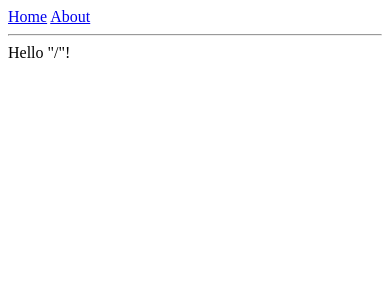
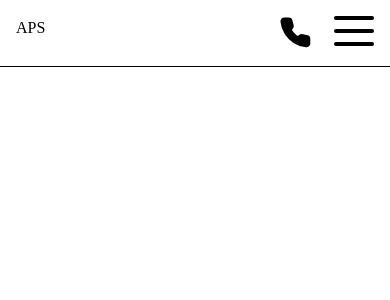
Before and after one commit to rvrios22/advanced-pest-solutions, a React (Vite) app: page / in a window 390 px wide. Shown: the top 300 px of the page. Built offline with nearby package versions, Linux system fonts and the light colour scheme.

Commit message:
add: MobileNavbar icons and styles

```diff
--- /dev/null
+++ b/src/components/nav/Hamburger.tsx
@@ -0,0 +1,12 @@
+function Hamburger() {
+  return (
+    <label className="burger" htmlFor="burger">
+      <input type="checkbox" id="burger" />
+      <span></span>
+      <span></span>
+      <span></span>
+    </label>
+  );
+}
+
+export default Hamburger;
--- a/src/components/nav/MobileNavbar.tsx
+++ b/src/components/nav/MobileNavbar.tsx
@@ -0,0 +1,18 @@
+import React from "react";
+import "../../css/navbar.css";
+import Hamburger from "./Hamburger";
+import Phone from "./Phone";
+
+function MobileNavbar() {
+  return (
+    <nav>
+      <div className="nav-item-left">APS</div>
+      <div className="nav-item-right">
+        <Phone />
+        <Hamburger />
+      </div>
+    </nav>
+  );
+}
+
+export default MobileNavbar;
--- a/src/components/nav/Navbar.tsx
+++ b/src/components/nav/Navbar.tsx
@@ -0,0 +1,9 @@
+import React from 'react'
+
+function Navbar() {
+  return (
+    <div>Navbar</div>
+  )
+}
+
+export default Navbar
--- /dev/null
+++ b/src/components/nav/Phone.tsx
@@ -0,0 +1,28 @@
+function Phone() {
+  return (
+    <button className="phone-button">
+      <svg
+        xmlns="http://www.w3.org/2000/svg"
+        width="32"
+        height="32"
+        viewBox="4 4 25 25"
+        fill="none"
+        stroke="#000"
+        strokeWidth="2"
+        strokeLinecap="round"
+        className="svg-icon"
+      >
+        <path
+          fill="#000"
+          stroke="#000"
+          strokeWidth="2"
+          strokeLinecap="round"
+          strokeLinejoin="round"
+          d="M24.8868 19.1288c-1.0274-.1308-2.036-.3815-3.0052-.7467-.7878-.29-1.6724-.1034-2.276.48-.797.8075-2.0493.9936-2.9664.3258-1.4484-1.055-2.7233-2.3295-3.7783-3.7776-.6681-.9168-.4819-2.1691.3255-2.9659.5728-.6019.7584-1.4748.4802-2.2577-.3987-.98875-.6792-2.02109-.8358-3.07557-.2043-1.03534-1.1138-1.7807-2.1694-1.77778h-3.18289c-.60654-.00074-1.18614.25037-1.60035.69334-.40152.44503-.59539 1.03943-.53345 1.63555.344 3.31056 1.47164 6.49166 3.28961 9.27986 1.64878 2.5904 3.84608 4.7872 6.43688 6.4356 2.7927 1.797 5.9636 2.9227 9.2644 3.289h.1778c.5409.0036 1.0626-.2 1.4581-.569.444-.406.6957-.9806.6935-1.5822v-3.1821c.0429-1.0763-.7171-2.0185-1.7782-2.2046z"
+        />
+      </svg>
+    </button>
+  );
+}
+
+export default Phone;
--- /dev/null
+++ b/src/css/navbar.css
@@ -0,0 +1,92 @@
+nav {
+    background-color: white;
+    border-bottom: 1px solid black;
+    display: flex;
+    justify-content: space-between;
+    padding: 1em;
+}
+
+.nav-item-right {
+    display: flex;
+    gap: 1em;
+}
+
+
+
+
+
+
+
+
+
+
+
+/* hambuger style */
+.burger {
+    position: relative;
+    width: 40px;
+    height: 30px;
+    background: transparent;
+    cursor: pointer;
+    display: block;
+  }
+
+  .burger input {
+    display: none;
+  }
+
+  .burger span {
+    display: block;
+    position: absolute;
+    height: 4px;
+    width: 100%;
+    background: black;
+    border-radius: 9px;
+    opacity: 1;
+    left: 0;
+    transform: rotate(0deg);
+    transition: .25s ease-in-out;
+  }
+
+  .burger span:nth-of-type(1) {
+    top: 0px;
+    transform-origin: left center;
+  }
+
+  .burger span:nth-of-type(2) {
+    top: 50%;
+    transform: translateY(-50%);
+    transform-origin: left center;
+  }
+
+  .burger span:nth-of-type(3) {
+    top: 100%;
+    transform-origin: left center;
+    transform: translateY(-100%);
+  }
+
+  .burger input:checked ~ span:nth-of-type(1) {
+    transform: rotate(45deg);
+    top: 0px;
+    left: 5px;
+  }
+
+  .burger input:checked ~ span:nth-of-type(2) {
+    width: 0%;
+    opacity: 0;
+  }
+
+  .burger input:checked ~ span:nth-of-type(3) {
+    transform: rotate(-45deg);
+    top: 28px;
+    left: 5px;
+  }
+
+  /* phone style */
+.phone-button {
+    display: flex;
+    justify-content: center;
+    align-items: center;
+    border: none;
+    background-color: white;
+  }
--- a/src/css/reset.css
+++ b/src/css/reset.css
@@ -29,6 +29,7 @@ ol[role='list'] {
 body {
   min-height: 100vh;
   line-height: 1.5;
+  margin: 0;
 }
 
 /* Set shorter line heights on headings and interactive elements */
--- a/src/routes/__root.tsx
+++ b/src/routes/__root.tsx
@@ -1,21 +1,32 @@
-import { createRootRoute, Link, Outlet } from '@tanstack/react-router'
+import { createRootRoute, Outlet } from '@tanstack/react-router'
 import { TanStackRouterDevtools } from '@tanstack/react-router-devtools'
+import { useEffect, useState } from 'react'
+import MobileNavbar from '../components/nav/MobileNavbar'
+import Navbar from '../components/nav/Navbar'
+import '../css/reset.css'
 import '../css/global.css'
 
-export const Route = createRootRoute({
-  component: () => (
+const RootComponent = () => {
+  const [windowWidth, setWindowWidth] = useState(window.innerWidth);
+  const handleResize = (): void => {
+    setWindowWidth(window.innerWidth);
+  };
+
+  useEffect(() => {
+    window.addEventListener("resize", handleResize);
+
+    return () => window.removeEventListener("resize", handleResize);
+  }, []);
+
+  return (
     <>
-      <div className="p-2 flex gap-2">
-        <Link to="/" className="[&.active]:font-bold">
-          Home
-        </Link>{' '}
-        <Link to="/about" className="[&.active]:font-bold">
-          About
-        </Link>
-      </div>
-      <hr />
+      {windowWidth > 600 ? <Navbar /> : <MobileNavbar />}
       <Outlet />
       <TanStackRouterDevtools />
     </>
-  ),
-})
+  );
+};
+
+export const Route = createRootRoute({
+  component: RootComponent,
+});
--- a/src/routes/index.lazy.tsx
+++ b/src/routes/index.lazy.tsx
@@ -5,5 +5,7 @@ export const Route = createLazyFileRoute('/')({
 })
 
 function RouteComponent() {
-  return <div>Hello "/"!</div>
+  return (
+    <></>
+  )
 }
```
Also changed, not shown: public/placeHolder.webp (added).
